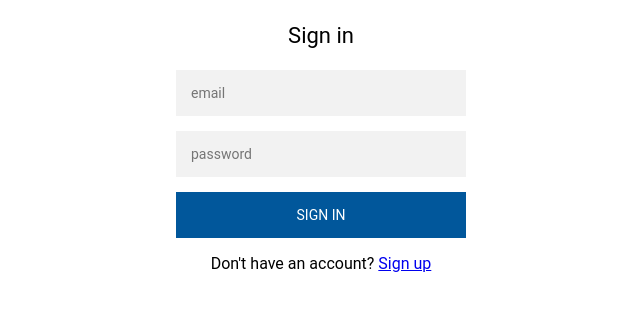
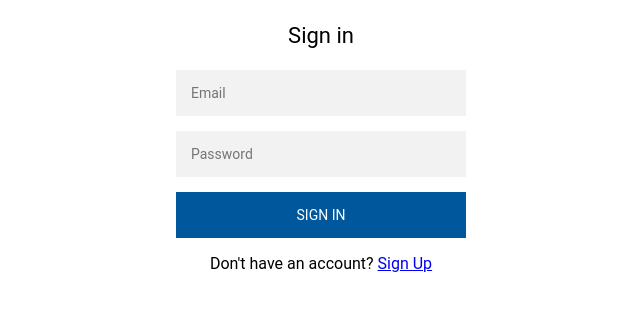
Before and after one commit to luc-tuyishime/Questioner, a website: page ui/sign-in.html in a window 1280 px wide. Shown: the part 130-440 px from the top of the page, 319-959 px from the left. Drawn offline with Linux system fonts and the light colour scheme.

Commit message:
[feature 162754894] update Sign In with Sentence Case

```diff
--- a/ui/sign-in.html
+++ b/ui/sign-in.html
@@ -11,10 +11,10 @@
       <div class="form">
         <p class="text_sign_up">Sign in</p>
         <form action="home.html" class="register-form">
-          <input type="text" placeholder="email" />
-          <input type="password" placeholder="password" />
+          <input type="text" placeholder="Email" />
+          <input type="password" placeholder="Password" />
           <button>sign in</button>
-          <p class="message">Don't have an account? <a href="sign-up.html">Sign up</a></p>
+          <p class="message">Don't have an account? <a href="sign-up.html">Sign Up</a></p>
         </form>
       </div>
     </div>
```
